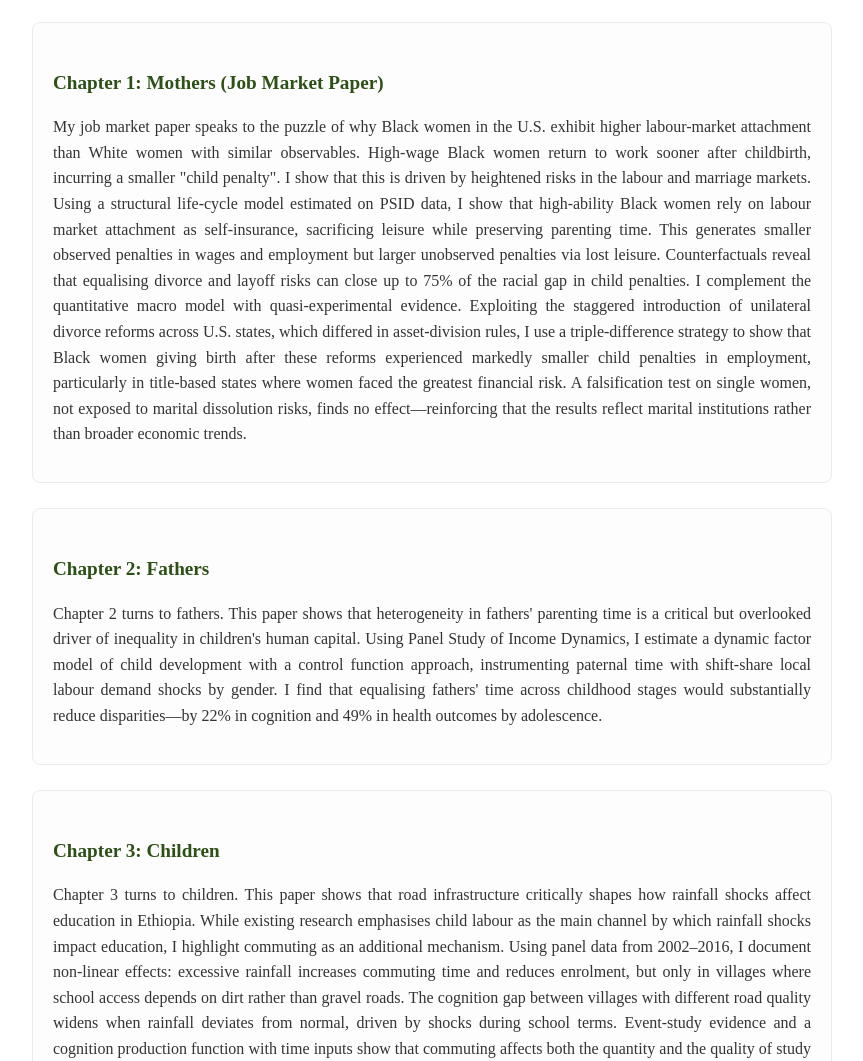
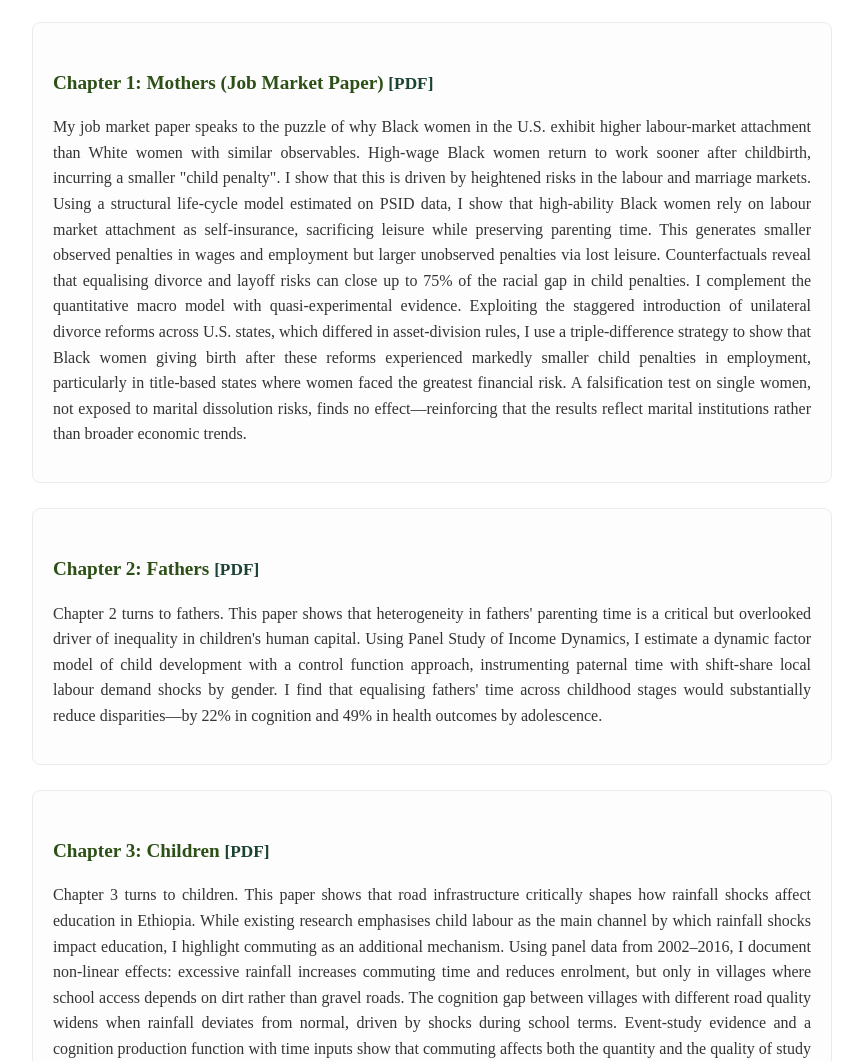
Before and after one commit to lijiaqi6/lijiaqi6.github.io, a plain HTML site: page dissertation_summary.html in a window 1280 px wide. Shown: the part 332-1393 px from the top of the page, without its empty margins (208-1071 px from the left). Drawn offline with Linux system fonts and the light colour scheme.

Commit message:
Add PDF links to dissertation summary chapters

```diff
--- a/dissertation_summary.html
+++ b/dissertation_summary.html
@@ -96,17 +96,17 @@
     <p>My dissertation contains three papers on household time allocation, investigating how the decisions of mothers, fathers, and children shape inequality. By combining rich micro data with quantitative macro models and causal inference, I provide new evidence on how inequality arises from household choices, and identify mechanisms through which policy can reduce these disparities.</p>
 
     <div class="chapter">
-                <h3>Chapter 1: Mothers (Job Market Paper)</h3>
+                <h3>Chapter 1: Mothers (Job Market Paper) <a href="li_race.pdf" target="_blank" style="color: #1b4332; text-decoration: none; font-size: 0.9em;">[PDF]</a></h3>
         <p>My job market paper speaks to the puzzle of why Black women in the U.S. exhibit higher labour-market attachment than White women with similar observables. High-wage Black women return to work sooner after childbirth, incurring a smaller "child penalty". I show that this is driven by heightened risks in the labour and marriage markets. Using a structural life-cycle model estimated on PSID data, I show that high-ability Black women rely on labour market attachment as self-insurance, sacrificing leisure while preserving parenting time. This generates smaller observed penalties in wages and employment but larger unobserved penalties via lost leisure. Counterfactuals reveal that equalising divorce and layoff risks can close up to 75% of the racial gap in child penalties. I complement the quantitative macro model with quasi-experimental evidence. Exploiting the staggered introduction of unilateral divorce reforms across U.S. states, which differed in asset-division rules, I use a triple-difference strategy to show that Black women giving birth after these reforms experienced markedly smaller child penalties in employment, particularly in title-based states where women faced the greatest financial risk. A falsification test on single women, not exposed to marital dissolution risks, finds no effect—reinforcing that the results reflect marital institutions rather than broader economic trends.</p>
     </div>
 
     <div class="chapter">
-        <h3>Chapter 2: Fathers</h3>
+        <h3>Chapter 2: Fathers <a href="Father.pdf" target="_blank" style="color: #1b4332; text-decoration: none; font-size: 0.9em;">[PDF]</a></h3>
         <p>Chapter 2 turns to fathers. This paper shows that heterogeneity in fathers' parenting time is a critical but overlooked driver of inequality in children's human capital. Using Panel Study of Income Dynamics, I estimate a dynamic factor model of child development with a control function approach, instrumenting paternal time with shift-share local labour demand shocks by gender. I find that equalising fathers' time across childhood stages would substantially reduce disparities—by 22% in cognition and 49% in health outcomes by adolescence.</p>
     </div>
 
     <div class="chapter">
-        <h3>Chapter 3: Children</h3>
+        <h3>Chapter 3: Children <a href="Drought.pdf" target="_blank" style="color: #1b4332; text-decoration: none; font-size: 0.9em;">[PDF]</a></h3>
         <p>Chapter 3 turns to children. This paper shows that road infrastructure critically shapes how rainfall shocks affect education in Ethiopia. While existing research emphasises child labour as the main channel by which rainfall shocks impact education, I highlight commuting as an additional mechanism. Using panel data from 2002–2016, I document non-linear effects: excessive rainfall increases commuting time and reduces enrolment, but only in villages where school access depends on dirt rather than gravel roads. The cognition gap between villages with different road quality widens when rainfall deviates from normal, driven by shocks during school terms. Event-study evidence and a cognition production function with time inputs show that commuting affects both the quantity and the quality of study hours, with long commutes lowering effective learning.</p>
     </div>
 
```
